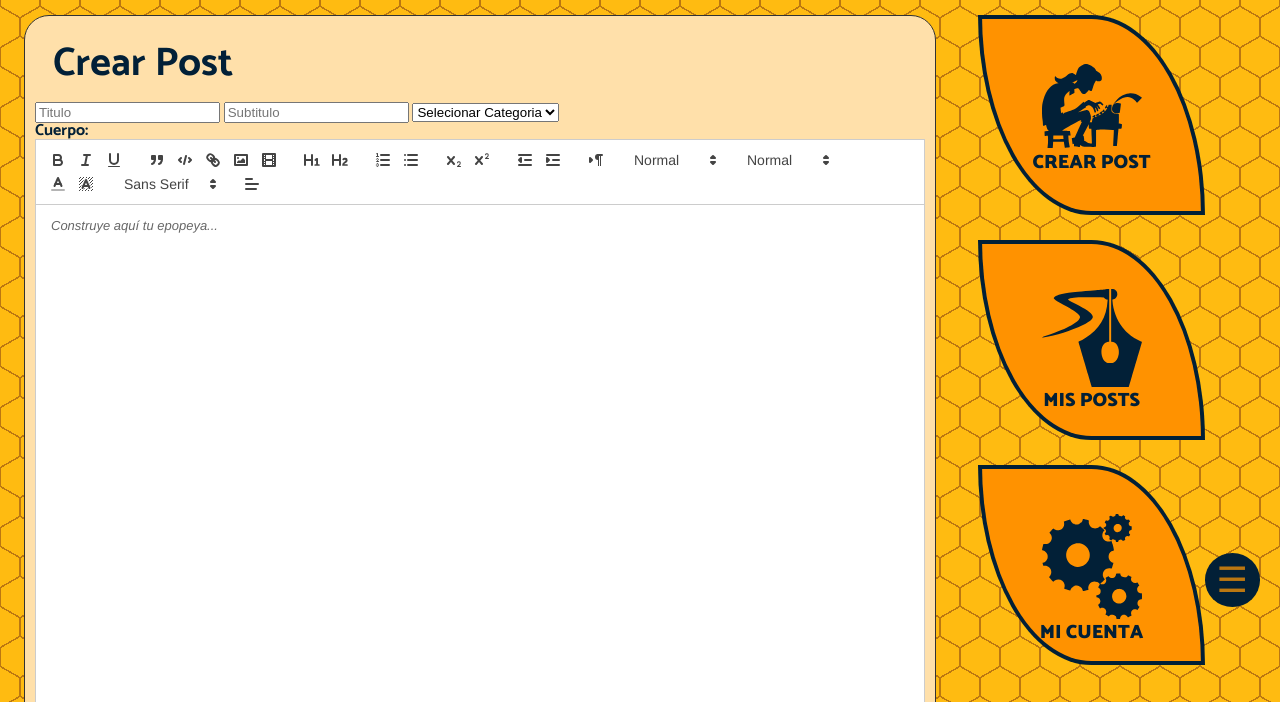
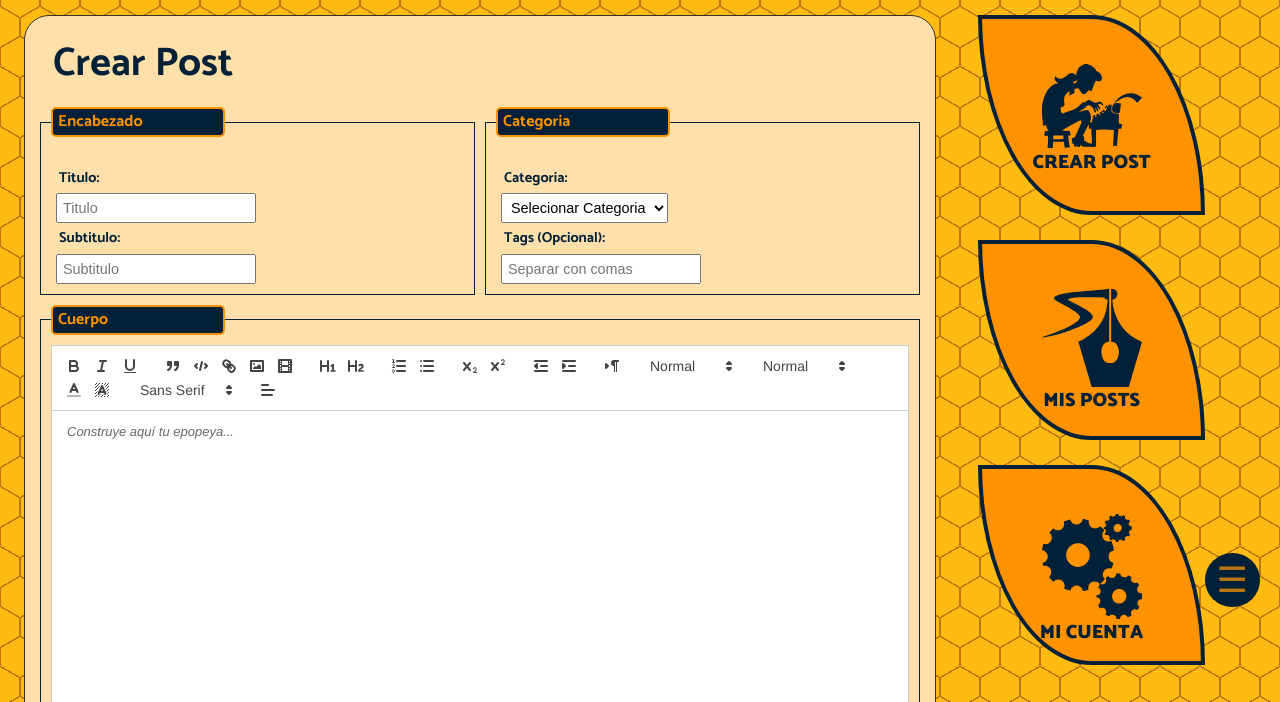
Before and after one commit to elPoeta/proyecto-bitfeather, a plain HTML site: page index.html in a window 1280 px wide. Both pictures are taken after a click on the link "CREAR POST". Shown: the part 93-795 px from the top of the page. Drawn offline with Linux system fonts and the light colour scheme.

Commit message:
Agregando estilos al formulario de crear post

```diff
--- a/css/mainSection-estilo.css
+++ b/css/mainSection-estilo.css
@@ -22,14 +22,51 @@
     padding : 10px;
     border-radius : 25px;
 }
+.contenedorFieldsetCrearPost{
+    display: grid;
+    grid-template-columns: repeat(2, 1fr);
+}
+#form-crearPost label h3{
+    margin: 3px;
+    padding: 5px;
+}
+#form-crearPost input, #form-crearPost select, label{
+    padding: 5px;
+    font-size: .9rem;
+}
+
+
+.fieldsetCrearPost{
+    margin: 5px;
+    padding: 10px;
+    border: 1px solid #022037;
+
+}
+
+.fieldsetCrearPost legend{
+    color: #FF9200;
+    background: #022037;
+    font-size: 1em;
+    font-weight: bold;
+    padding: 5px;
+    margin: 0;
+    width: 10em;
+    border: 2px solid #FF9200;
+    border-radius: 5px;
+}
 #btn-publicar-post{
+    display: block;
+    margin: 10px 5px 5px 0;
+    position: relative;
+    left: 80%;
     padding: 10px;
     font-size: 1.3rem;
     border: 0;
     border-radius: 90px;
     background: #00561D;
     color: #FFE0AA;
-    justify-self: right;
+    box-shadow: 3px 3px #888;
+
 }
 #btn-publicar-post:hover{
     background: #297C45;
@@ -101,7 +138,7 @@
     }
     .subtitulo-blogPost{
         font-size: 1.2rem;
-        padding-left: 50px;
+        text-indent: 2rem;
     }
 
     @media (max-width : 1300px){
@@ -169,7 +206,17 @@
     .main-crear-post{
         max-width: 100%;
     }
+    .contenedorFieldsetCrearPost{
+        grid-template-columns:  1fr;
+    }
+    #form-crearPost input, #form-crearPost select, label{
+        font-size: .8rem;
+    }
 
+    .fieldsetCrearPost legend{
+        font-size: .7em;
+        width: 7em;
+    }
     .article-post {
         max-width: 90%;
       }
--- a/js/crearPost.js
+++ b/js/crearPost.js
@@ -7,20 +7,35 @@ class CrearPost{
       const  template = `
         <section class="main-crear-post">
         <h2 class="titulo-main">Crear Post</h2>
-        <form>
-        <input type="text" id="crear-titulo" name="crear-titulo" placeholder="Titulo">
-        <input type="text" id="crear-subtitulo" name="crear-subtitulo" placeholder="Subtitulo">
+        <form action="" method="" id="form-crearPost">
+
+        <div class="contenedorFieldsetCrearPost">
+        <fieldset class="fieldsetCrearPost">
+        <legend>Encabezado</legend>
+        <label for="titulo"><h3>Titulo:</h3></label>
+        <input type="text" id="crear-titulo" name="crear-titulo" placeholder="Titulo" required>
+        <label for="subtitulo"><h3>Subtitulo:</h3></label>
+        <input type="text" id="crear-subtitulo" name="crear-subtitulo" placeholder="Subtitulo" required>
+        </fieldset>
+
+        <fieldset class="fieldsetCrearPost">
+        <legend>Categoria</legend>
+        <label for="categoria"><h3>Categoria:</h3></label>
         <select>
             <option selected disabled>Selecionar Categoria</option>
             ${categorias.map(categoria =>
               `<option value="${categoria.id}">${categoria.nombre}</option>`
             ).join('')}
           </select>
-      <label for="cuerpo"><h3>Cuerpo:</h3></label>
-      <input name="cuerpo" id="crear-cuerpo" type="hidden">
+          <label for="tag"><h3>Tags (Opcional):</h3></label>
+       <input type="text" id="crear-tag" name="crear-tag" placeholder="Separar con comas">
+       </fieldset>
+       </div>
+       <fieldset class="fieldsetCrearPost fieldsetCuerpo">
+       <legend>Cuerpo</legend>
+      <input name="cuerpo" id="crear-cuerpo" type="hidden" required>
       <div id="editor"></div>
-        <h3>Tags:</h3>
-        <textarea id="-crear-tag" name="tag" rows="5"></textarea>
+      </fieldset>
         <button id="btn-publicar-post">Publicar</button>
         </form>
         </section>`;
```
